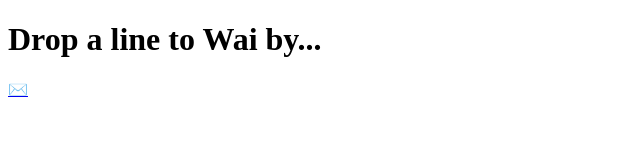
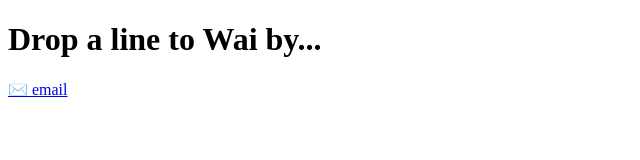
Before and after one commit to snorlaxcwy/snorlaxcwy.github.io, a plain HTML site: page index.html in a window 1280 px wide. Shown: the full height of the page, 0-640 px from the left. Drawn offline with Linux system fonts and the light colour scheme.

Commit message:
changed contact

```diff
--- a/index.html
+++ b/index.html
@@ -9,7 +9,7 @@
   <body>
     <h1>Drop a line to Wai by...</h1>
     <p>
-      <a href="mailto:waiyansze.com@gmail.com">✉️</a>
+      <a href="mailto:waiyansze.com@gmail.com"> ✉️ email </a>
     </p>
     <script src="script.js"></script>
   </body>
```
